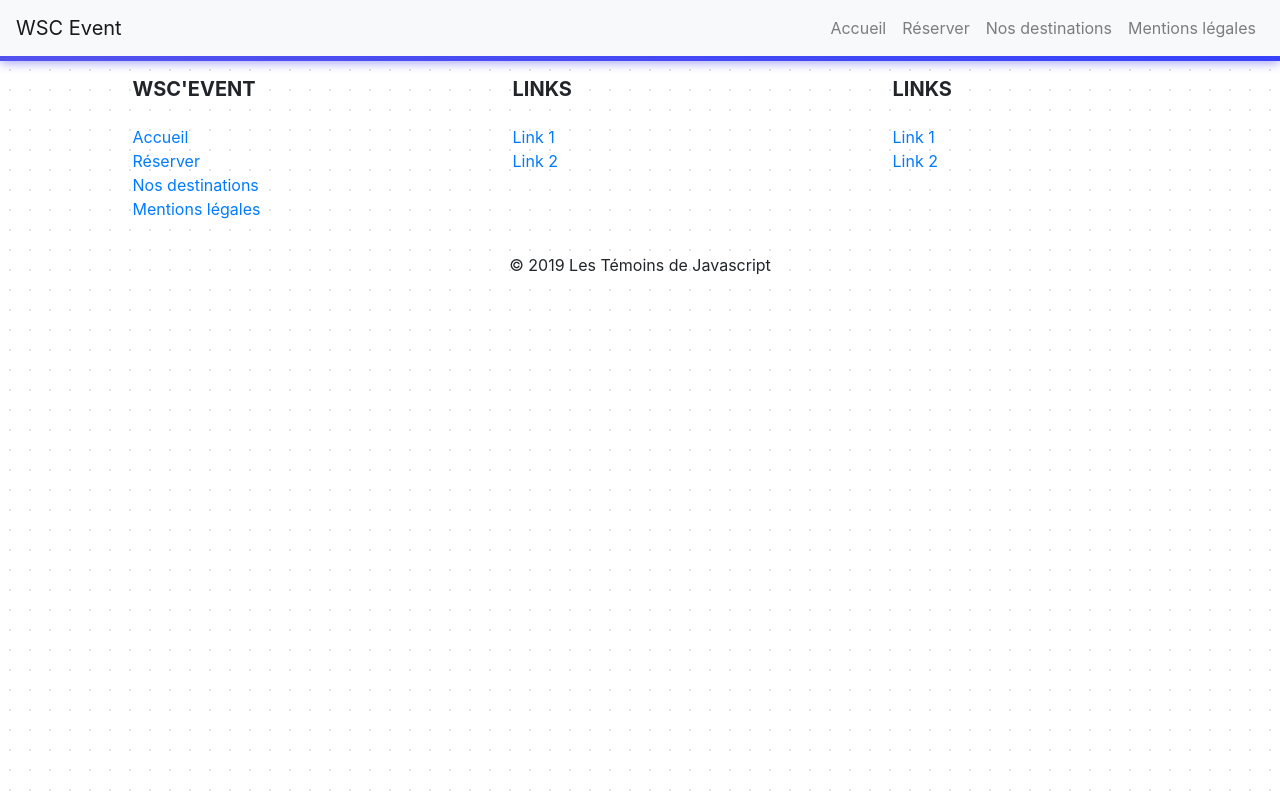
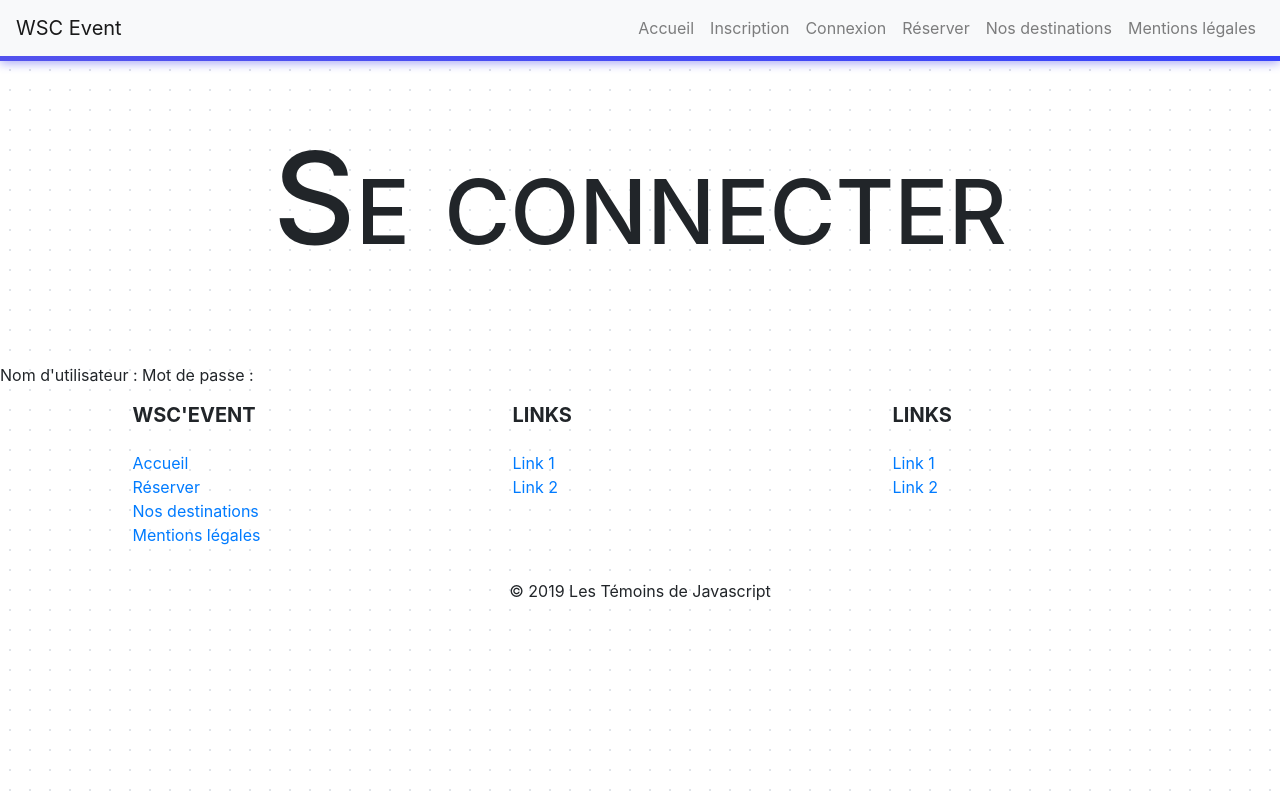
Before and after one commit to SkydeFR/TMP, a React (Create React App) app: page /~temoins/connexion in a window 1280 px wide. Built offline with nearby package versions, Linux system fonts and the light colour scheme.

Commit message:
Ajout des composants et pages Connexion et Inscription
+ modification de la NavBar

```diff
--- a/src/App.js
+++ b/src/App.js
@@ -4,11 +4,14 @@ import { BrowserRouter as Router, Route, Link } from 'react-router-dom';
 import '../node_modules/bootstrap/dist/css/bootstrap.min.css';
 
 import Home from './Components/Home/Home.js';
+import Register from './Components/Register/Register.js';
+import Connect from './Components/Connect/Connect.js';
 import Book from './Components/Book/Book.js';
 import Trips from './Components/Trips/Trips.js';
 import LegalNotice from './Components/LegalNotice/LegalNotice.js';
 import Navigation from './Components/StructurePage/Navigation.js';
 import Footer from './Components/StructurePage/Footer.js';
+
 
 class App extends Component {
   render() {
@@ -18,6 +21,8 @@ class App extends Component {
           <Navigation />
 
           <Route exact path="/" component={Home} />
+          <Route path="/inscription" component={Register} />
+          <Route path="/connexion" component={Connect} />
           <Route path="/reserver" component={Book} />
           <Route path="/destinations" component={Trips} />
           <Route path="/mentions-legales" component={LegalNotice} />
--- /dev/null
+++ b/src/Components/Connect/Connect.js
@@ -0,0 +1,19 @@
+import React, { Component } from 'react';
+import './Connect.css';
+
+class Connect extends Component {
+  render() {
+    return (
+
+      <div>
+
+          <h1>Se connecter</h1>
+          Nom d'utilisateur :
+          Mot de passe :
+
+      </div>
+    );
+  }
+}
+
+export default Connect;
--- /dev/null
+++ b/src/Components/Register/Register.js
@@ -0,0 +1,14 @@
+import React, { Component } from 'react';
+import './Register.css';
+
+class Register extends Component {
+  render() {
+    return (
+      <h1>S'inscrire</h1>
+
+
+    );
+  }
+}
+
+export default Register;
--- a/src/Components/StructurePage/Navigation.js
+++ b/src/Components/StructurePage/Navigation.js
@@ -37,6 +37,8 @@ class Navigation extends Component {
                     <Collapse isOpen={this.state.isOpen} navbar>
                         <Nav className="ml-auto" navbar>
                             <NavbarElem link='/' title='Accueil' />
+                            <NavbarElem link='/inscription' title="Inscription" />
+                            <NavbarElem link='/connexion' title='Connexion' />
                             <NavbarElem link='/reserver' title='Réserver' />
                             <NavbarElem link='/destinations' title='Nos destinations' />
                             <NavbarElem link='/mentions-legales' title='Mentions légales' />
```
Also changed, not shown: src/Components/Connect/Connect.css (added), src/Components/Register/Register.css (added).
